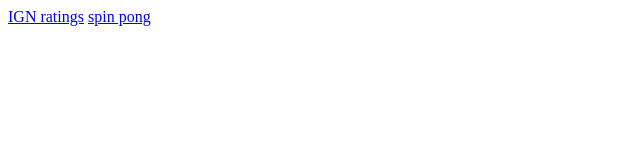
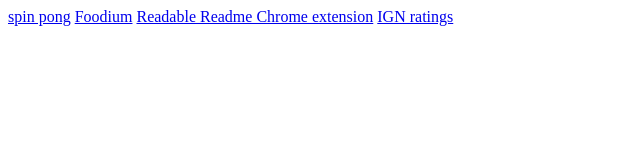
Before and after one commit to edabot/edabot.github.io, a plain HTML site: page index.html in a window 1280 px wide. Shown: the whole page, without its empty margins (0-640 px from the left). Drawn offline with Linux system fonts and the light colour scheme.

Commit message:
index action

```diff
--- a/index.html
+++ b/index.html
@@ -1,2 +1,4 @@
+<a href="spin-pong/">spin pong</a>
+<a href="http://foodium.space">Foodium</a>
+<a href="https://github.com/edabot/readable-readme">Readable Readme Chrome extension</a>
 <a href="ign-scores.html">IGN ratings</a>
-<a href="spin-pong/">spin pong</a>
```
